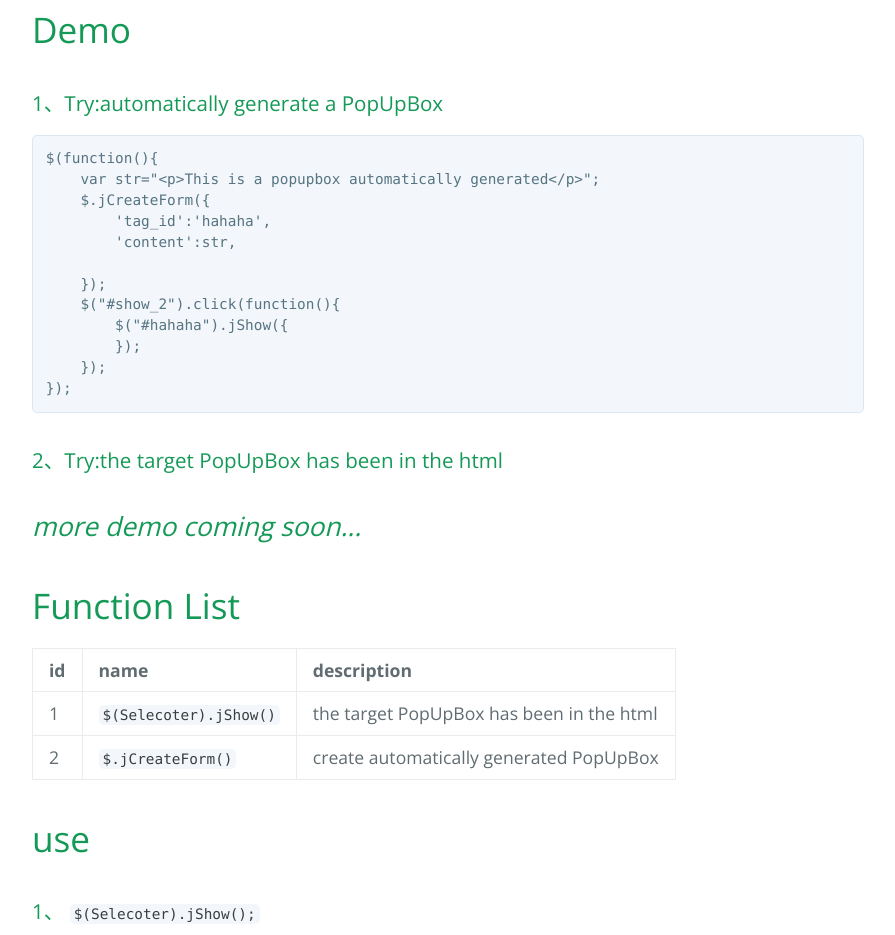
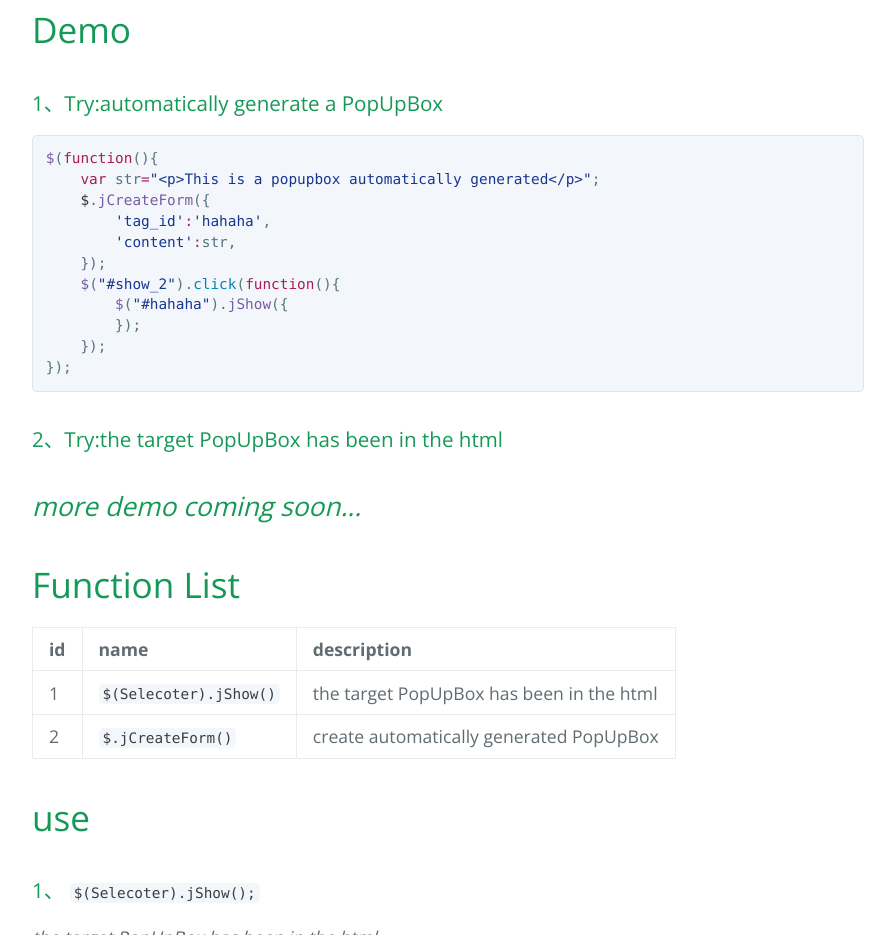
Before and after one commit to PichurChill/jpub, a plain HTML site: page index.html in a window 1280 px wide. Shown: the part 826-1761 px from the top of the page, without its empty margins (192-1087 px from the left). Drawn offline with nearby package versions, Linux system fonts and the light colour scheme.

Commit message:
Create gh-pages branch via GitHub

```diff
--- a/index.html
+++ b/index.html
@@ -33,19 +33,17 @@
 <h3>
 <a id="1tryautomatically-generate-a-popupbox" class="anchor" href="#1tryautomatically-generate-a-popupbox" aria-hidden="true"><span aria-hidden="true" class="octicon octicon-link"></span></a>1、Try:automatically generate a PopUpBox</h3>
 
-<pre><code>$(function(){
-    var str="&lt;p&gt;This is a popupbox automatically generated&lt;/p&gt;";
-    $.jCreateForm({
-        'tag_id':'hahaha',
-        'content':str,
-
+<div class="highlight highlight-source-js"><pre><span class="pl-en">$</span>(<span class="pl-k">function</span>(){
+    <span class="pl-k">var</span> str<span class="pl-k">=</span><span class="pl-s"><span class="pl-pds">"</span>&lt;p&gt;This is a popupbox automatically generated&lt;/p&gt;<span class="pl-pds">"</span></span>;
+    <span class="pl-smi">$</span>.<span class="pl-en">jCreateForm</span>({
+        <span class="pl-s"><span class="pl-pds">'</span>tag_id<span class="pl-pds">'</span></span><span class="pl-k">:</span><span class="pl-s"><span class="pl-pds">'</span>hahaha<span class="pl-pds">'</span></span>,
+        <span class="pl-s"><span class="pl-pds">'</span>content<span class="pl-pds">'</span></span><span class="pl-k">:</span>str,
     });
-    $("#show_2").click(function(){
-        $("#hahaha").jShow({
+    <span class="pl-en">$</span>(<span class="pl-s"><span class="pl-pds">"</span>#show_2<span class="pl-pds">"</span></span>).<span class="pl-c1">click</span>(<span class="pl-k">function</span>(){
+        <span class="pl-en">$</span>(<span class="pl-s"><span class="pl-pds">"</span>#hahaha<span class="pl-pds">"</span></span>).<span class="pl-en">jShow</span>({
         });
     });
-});
-</code></pre>
+});</pre></div>
 
 <h3>
 <a id="2trythe-target-popupbox-has-been-in-the-html" class="anchor" href="#2trythe-target-popupbox-has-been-in-the-html" aria-hidden="true"><span aria-hidden="true" class="octicon octicon-link"></span></a>2、Try:the target PopUpBox has been in the html</h3>
```
Also changed, not shown: params.json (+1 -1 lines).
